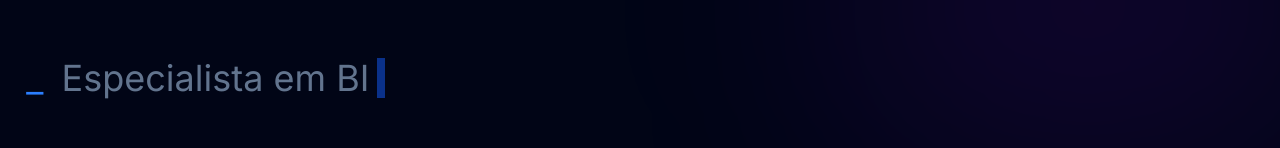
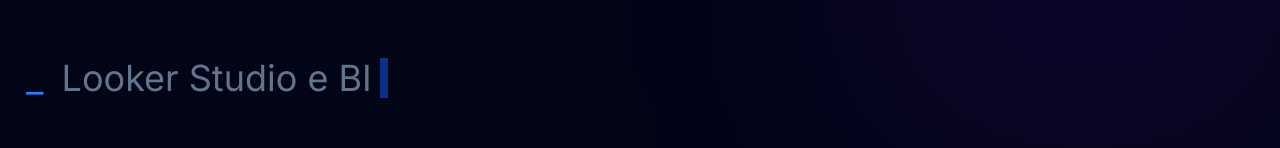
Before and after one commit to Devolprodrigov/Devolprodrigov, a React (Vite) app: page / in a window 1280 px wide. Shown: the part 555-703 px from the top of the page. Built offline with nearby package versions, Linux system fonts and the light colour scheme.

Commit message:
Update App.tsx

```diff
--- a/src/App.tsx
+++ b/src/App.tsx
@@ -32,22 +32,22 @@
 
 const TECH_STACK = [
   "Analista de Dados",
-  "Especialista em BI",
+  "Looker Studio e BI",
   "Python Expert",
   "SQL Specialist",
-  "Engenheiro de Automação",
+  "Automação de Processos",
   "Google Apps Script / AppsSheet"
 ];
 
 const SKILLS = [
-  { name: 'Power BI', level: 98, icon: <BarChart3 className="w-5 h-5" /> },
+  { name: 'Power BI', level: 80, icon: <BarChart3 className="w-5 h-5" /> },
   { name: 'Python (Pandas)', level: 95, icon: <Code className="w-5 h-5" /> },
-  { name: 'SQL Server', level: 92, icon: <Database className="w-5 h-5" /> },
-  { name: 'Looker Studio', level: 90, icon: <Layout className="w-5 h-5" /> },
+  { name: 'SQL Server', level: 80, icon: <Database className="w-5 h-5" /> },
+  { name: 'Looker Studio', level: 95, icon: <Layout className="w-5 h-5" /> },
   { name: 'Google Apps Script', level: 92, icon: <Terminal className="w-5 h-5" /> },
   { name: 'AppSheet', level: 88, icon: <Cpu className="w-5 h-5" /> },
   { name: 'RPA / Automação', level: 94, icon: <Workflow className="w-5 h-5" /> },
-  { name: 'AI Solutions', level: 85, icon: <Bot className="w-5 h-5" /> },
+  { name: 'AI Solutions', level: 90, icon: <Bot className="w-5 h-5" /> },
 ];
 
 const EXPERIENCES = [
@@ -170,7 +170,7 @@
     desc: "Plataforma de revenda oficial focada em estética e beleza, com checkout otimizado para conversão via WhatsApp.",
     url: "https://beauty-sabrina.vercel.app/",
     tech: "React / Vercel",
-    image: "https://images.unsplash.com/photo-1596462502278-27bfdc4033c8?auto=format&fit=crop&q=80&w=800"
+    image: "./imagens/sabrina.jpg"
   },
   {
     name: "Adriana Reciclagem",
```
